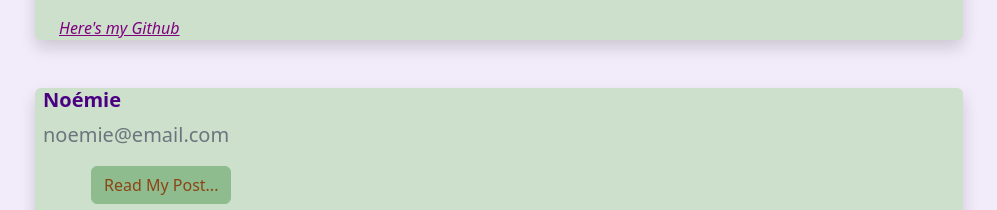
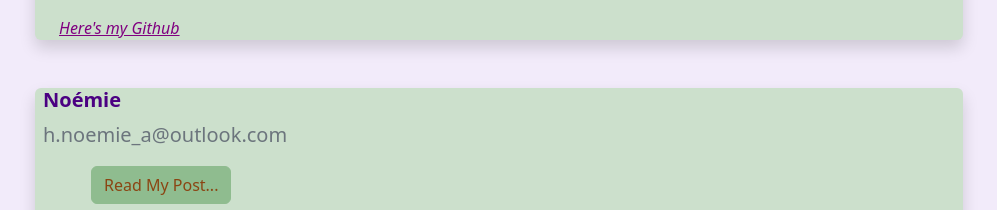
Before and after one commit to pegasus888/dwwm_flyer3, a Vue app: page /students in a window 1280 px wide. Shown: the part 2600-2810 px from the top of the page, without its empty margins (141-1138 px from the left). Built offline with nearby package versions, Linux system fonts and the light colour scheme.

Commit message:
README added

```diff
--- a/public/db.json
+++ b/public/db.json
@@ -98,9 +98,9 @@
   {
     "name": "Noémie",
     "id": 13,
-    "email": "noemie@email.com",
+    "email": "h.noemie_a@outlook.com",
     "status": "active",
-    "githublink": "https://github.com",
+    "githublink": "https://github.com/pegasus888/dwwm_flyer3.git",
     "details": "cvlink"
   },
   {
--- a/src/views/students/StudentsView.vue
+++ b/src/views/students/StudentsView.vue
@@ -72,7 +72,7 @@ export default {
 
           <br>
 
-          <a v-bind:href="student.githublink" class="ms-4 text-altmydarkfuschia fst-italic"> Here's my Github </a>
+          <a v-bind:href="student.githublink" target="_blank" class="ms-4 text-altmydarkfuschia fst-italic"> Here's my Github </a>
         </div>
       </div>
 
```
Also changed, not shown: 1 other file (tests, documents, lock files or other folders).
